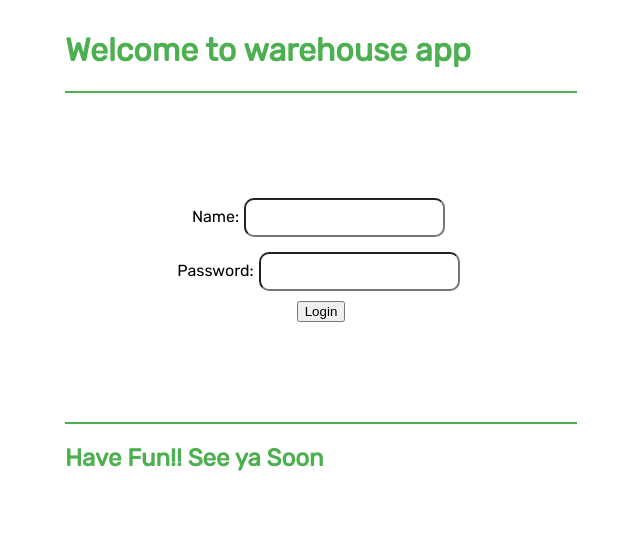
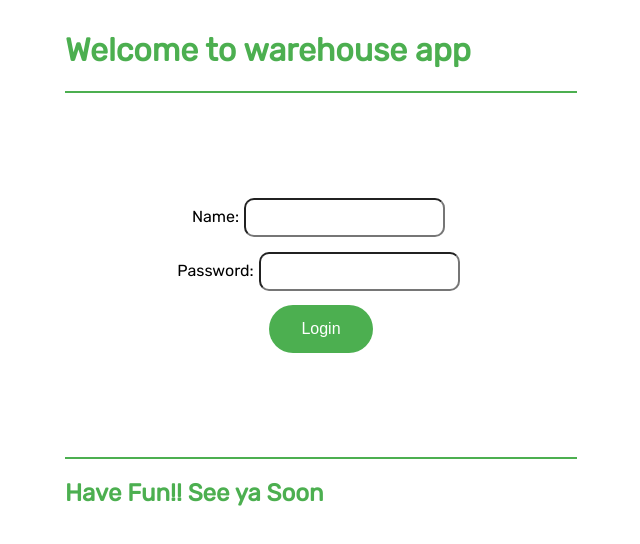
Before and after one commit to BuildAByte/WarehouseApp, a React (Vite) app: page / in a window 1280 px wide. Shown: the top 544 px of the page, without its empty margins (319-959 px from the left). Built offline with nearby package versions, Linux system fonts and the light colour scheme.

Commit message:
Added subTask route

```diff
--- a/src/components/Navbar/Navbar.tsx
+++ b/src/components/Navbar/Navbar.tsx
@@ -6,6 +6,7 @@ const routes = [{ path: "/app/works", name: "Works" }];
 const adminRoutes = [
   { path: "/app/workers", name: "Workers" },
   { path: "/app/time", name: "Results" },
+  { path: "/app/subTaskTime", name: "SubTask Results" },
 ];
 export default function Navbar() {
   const user = JSON.parse(localStorage.getItem("user")!) as user;
--- a/src/index.tsx
+++ b/src/index.tsx
@@ -10,6 +10,7 @@ import Works from "./screens/Works/Works";
 import AddWork from "./screens/AddWork/AddWork";
 import AssignWork from "./screens/AssignWork/AssignWork";
 import ShowResults from "./screens/ShowResults/ShowResults";
+import SubTask from "./screens/SubTask/SubTask";
 
 function Main() {
   return (
@@ -25,6 +26,7 @@ function Main() {
           <Route path="/app/add-worker" element={<AddWorker />} />
           <Route path="/app/assignWork" element={<AssignWork />} />
           <Route path="/app/time" element={<ShowResults />} />
+          <Route path="/app/subTaskTime" element={<SubTask />} />
         </Route>
       </Routes>
     </BrowserRouter>
--- a/src/screens/Login/Login.css
+++ b/src/screens/Login/Login.css
@@ -32,6 +32,19 @@ label {
 input {
   margin: 5px;
 }
+.loginBtn {
+  background-color: #4caf50;
+  border: none;
+  color: white;
+  padding: 15px 32px;
+  text-align: center;
+  text-decoration: none;
+  display: inline-block;
+  font-size: 16px;
+  margin: 4px 2px;
+  cursor: pointer;
+  border-radius: 24px;
+}
 button:hover,
 button:focus {
   background-color: #464b46;
--- a/src/screens/Login/Login.tsx
+++ b/src/screens/Login/Login.tsx
@@ -45,7 +45,7 @@ function Login() {
             }}
           />
         </label>
-        <button onClick={login} type="button">
+        <button onClick={login} type="button" className="loginBtn">
           Login
         </button>
         <div className="loginFooter">
--- /dev/null
+++ b/src/screens/SubTask/SubTask.css
@@ -0,0 +1,12 @@
+.showSTResultsTable {
+  border-top: solid 1px #4caf50;
+  display: flex;
+  flex-direction: column;
+}
+
+.STContainer {
+  display: flex;
+  flex-direction: column;
+  width: 100%;
+  margin: 25px;
+}
--- /dev/null
+++ b/src/screens/SubTask/SubTask.tsx
@@ -0,0 +1,57 @@
+import { useEffect, useState } from "react";
+import "./SubTask.css";
+import { useNavigate } from "react-router";
+import {
+  WorkerToWorkTypeMapped,
+  Milliseconds,
+  getTimeSpentByWorkers,
+} from "../../api/api";
+import Table from "../../components/Table/Table";
+
+export default function SubTask() {
+  const [workersWithSTTime, setWorkersWithSTTime] =
+    useState<WorkerToWorkTypeMapped>({});
+  const [startSTTimeStamp, setStartSTTimeStamp] = useState(
+    new Date(Date.now() - Milliseconds.MONTH)
+  );
+  const [endSTTimeStamp, setEndSTTimeStamp] = useState(new Date());
+  async function getSTTimeSpent() {
+    const workers = await getTimeSpentByWorkers(
+      startSTTimeStamp,
+      endSTTimeStamp
+    );
+    setWorkersWithSTTime(workers);
+  }
+  useEffect(() => {
+    getSTTimeSpent();
+  });
+
+  function generateSTTable() {
+    return Object.entries(workersWithSTTime).map(([worker, workTypes]) => {
+      return (
+        <Table
+          title={worker}
+          headers={Object.keys(workTypes)}
+          data={[Object.values(workTypes)]}
+        />
+      );
+    });
+  }
+
+  function onSTStartTimestampChange(date: string) {
+    setStartSTTimeStamp(new Date(date));
+    getSTTimeSpent();
+  }
+
+  function onSTEndTimestampChange(date: string) {
+    setEndSTTimeStamp(new Date(date));
+    getSTTimeSpent();
+  }
+
+  return (
+    <div className="STContainer">
+      <h1>this Table will display data only for SubTask work</h1>
+      <div className="showSTResultsTable">{generateSTTable()}</div>
+    </div>
+  );
+}
--- a/src/screens/Works/Works.tsx
+++ b/src/screens/Works/Works.tsx
@@ -19,9 +19,12 @@ export default function Works() {
     get();
   });
   function mapLatestWork() {
-    const data = works.map(({ work_type, start_timestamp, end_timestamp }) => {
+    const data = works?.map(({ work_type, start_timestamp, end_timestamp }) => {
       const [startDate, startTime] = start_timestamp.split("T");
-      const [endDate, endTime] = end_timestamp?.split("T");
+      const [endDate, endTime] = end_timestamp?.split("T") ?? [
+        "unfinished",
+        "unfinished",
+      ];
       return [
         work_type,
         `${startDate} - ${startTime}`,
```
